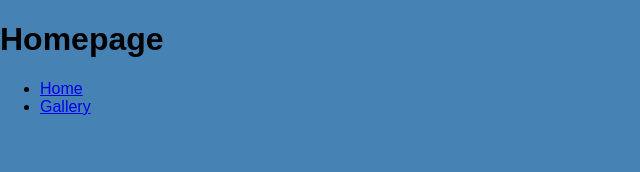
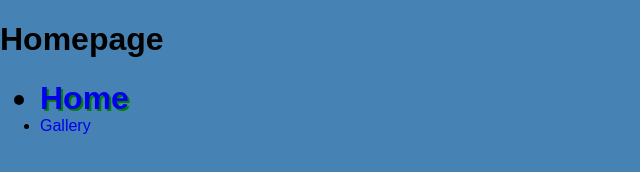
Before and after one commit to GowerM/Image-Gallery, a plain HTML site: page index.html in a window 1280 px wide. Shown: the whole page, without its empty margins (0-640 px from the left). Drawn offline with Linux system fonts and the light colour scheme.

Commit message:
Making it hard for my peers

```diff
--- a/css/styles.css
+++ b/css/styles.css
@@ -10,9 +10,16 @@
 
 /*Nav*/
 
-.home a:nth-child(1) {
+.index li:nth-child(1),
+.gallery li:nth-child(2) {
 	font-weight : bold;
 	font-size : 2em;
 	text-shadow : 2px 2px 0 green;
 	text-decoration : none;
 }
+
+
+
+a {
+	text-decoration : none;
+}
```
